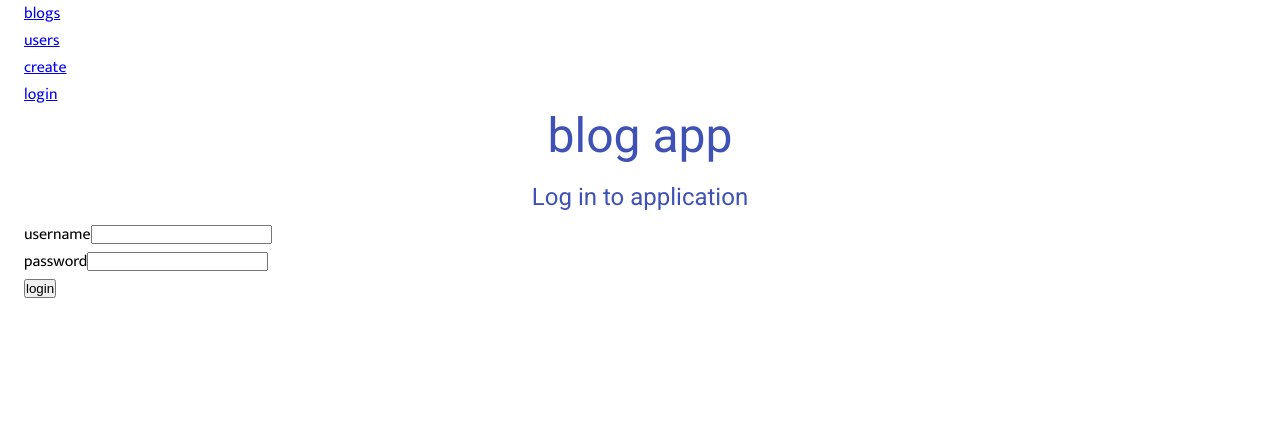
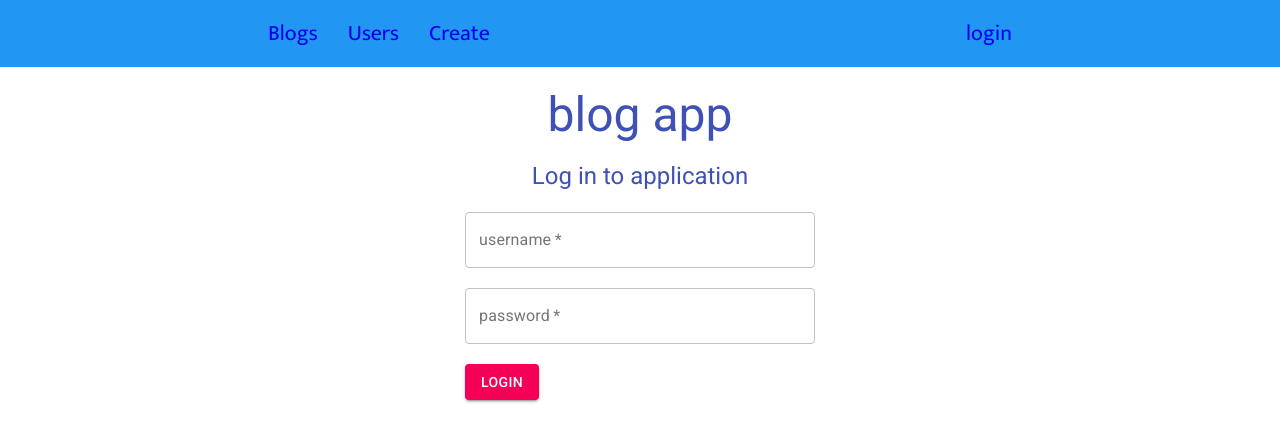
Before and after one commit to datoxx/fullstackopen, a React (Create React App) app in the folder part5/bloglist-frontend/: page /login in a window 1280 px wide. Shown: the top 442 px of the page. Built offline with nearby package versions, Linux system fonts and the light colour scheme; no server answers; a web font is replaced by a local one.

Commit message:
add css with materual ui

```diff
--- a/part5/bloglist-frontend/src/App.js
+++ b/part5/bloglist-frontend/src/App.js
@@ -15,7 +15,7 @@ import BlogForm  from './components/BlogForm'
 import Notification from './components/Notification'
 import blogService from './services/blogs'
 
-import { Container, Typography } from '@material-ui/core'
+import { Typography } from '@material-ui/core'
 
 
 const App = () => {
@@ -40,7 +40,7 @@ const App = () => {
 
 
   return (
-    <Container>
+    <div>
       <div>
         <Navigation />
         <Typography
@@ -54,7 +54,6 @@ const App = () => {
         </Typography>
         <Notification  />
       </div>
-
       <Routes>
         <Route path='/' element={<Blogs />} />
         <Route path='/login' element={ <LoginForm  />} />
@@ -63,7 +62,7 @@ const App = () => {
         <Route path='/users/:id' element={ <User />}/>
         <Route path='/users' element={user ? <Users /> : <Navigate replace to='/login' />} />
       </Routes>
-    </Container>
+    </div>
   )
 }
 
--- a/part5/bloglist-frontend/src/components/Blog.js
+++ b/part5/bloglist-frontend/src/components/Blog.js
@@ -3,7 +3,7 @@ import { useSelector, useDispatch } from 'react-redux'
 import { updateBlog, removeBlog } from '../reducers/blogsReducer'
 import { useParams, useNavigate } from "react-router-dom"
 
-import {Button, Typography, Card, CardHeader, CardContent,  makeStyles, IconButton} from '@material-ui/core'
+import {Container, Button, Typography, Card, CardHeader, CardContent,  makeStyles, IconButton} from '@material-ui/core'
 import TextField from '@material-ui/core/TextField'
 import Grid from '@material-ui/core/Grid'
 import Paper from '@material-ui/core/Paper'
@@ -85,7 +85,7 @@ const Blog = () => {
   }
 
   return(
-    <div>
+    <Container>
       <Card elevation={3}>
         <CardHeader
           title={blog.title}
@@ -132,7 +132,7 @@ const Blog = () => {
         </Grid>
       </form>
 
-    </div>
+    </Container>
   )
 
 }
--- a/part5/bloglist-frontend/src/components/BlogForm.js
+++ b/part5/bloglist-frontend/src/components/BlogForm.js
@@ -4,8 +4,9 @@ import { createBlog } from '../reducers/blogsReducer'
 import { sendNotification } from '../reducers/notificationReducer'
 import { useNavigate } from "react-router-dom"
 
-import { Typography, Button, makeStyles  } from '@material-ui/core'
+import { Container, Typography, Button, makeStyles  } from '@material-ui/core'
 import TextField from '@material-ui/core/TextField'
+
 
 const useStyles = makeStyles({
   filed: {
@@ -53,7 +54,7 @@ const BlogForm = () => {
 
 
   return (
-    <div>
+    <Container>
       < Typography
         variant='h5'
         component='h2'
@@ -99,7 +100,7 @@ const BlogForm = () => {
            create
         </Button>
       </form>
-    </div>
+    </Container>
   );
 }
 
--- a/part5/bloglist-frontend/src/components/Blogs.js
+++ b/part5/bloglist-frontend/src/components/Blogs.js
@@ -1,7 +1,7 @@
 import { useSelector} from 'react-redux'
 import { Link } from 'react-router-dom'
 
-import { Typography, makeStyles } from '@material-ui/core'
+import {Container, Typography, makeStyles } from '@material-ui/core'
 import Grid from '@material-ui/core/Grid'
 import Paper from '@material-ui/core/Paper'
 
@@ -25,7 +25,7 @@ const Blogs = () => {
   const classes = useStyles()
 
   return (
-    <div>
+    <Container>
       < Typography
         variant='h5'
         component='h2'
@@ -50,7 +50,7 @@ const Blogs = () => {
             </Grid>
           ))}
       </Grid>
-    </div>
+    </Container>
   );
 }
 
--- a/part5/bloglist-frontend/src/components/LoginForm.js
+++ b/part5/bloglist-frontend/src/components/LoginForm.js
@@ -9,10 +9,23 @@ import blogService from '../services/blogs'
 
 import { useNavigate } from 'react-router-dom'
 
-import { Typography } from '@material-ui/core'
+import { Typography, Button, makeStyles, TextField, Grid } from '@material-ui/core'
+
+
+const useStyles = makeStyles({
+  filed: {
+    marginTop: 20,
+    marginBottom: 20,
+    display: 'block',
+  },
+  form: {
+    minWidth: 350
+  }
+})
 
 const LoginForm = () => {
 
+  const classes = useStyles()
   const navigate = useNavigate()
   const dispatch = useDispatch()
 
@@ -39,9 +52,10 @@ const LoginForm = () => {
     }
   }
 
-  const loginForm = () => (
-    <form onSubmit={handleLogin}>
-      <div>
+
+  return (
+    <Grid container justify='center' alignItems='center' direction='column'  >
+      <form onSubmit={handleLogin}  className={classes.form}>
         < Typography
           variant='h5'
           component='h2'
@@ -51,22 +65,33 @@ const LoginForm = () => {
         >
         Log in to application
         </ Typography>
-
-            username
-        <input {...username.inputField} />
-      </div>
-      <div>
-            password
-        <input {...password.inputField} />
-      </div>
-      <button type='submit'>login</button>
-    </form>
-  )
-
-  return (
-    <div>
-      {loginForm()}
-    </div>
+        <TextField
+          className={classes.filed}
+          {...username.inputField}
+          label='username'
+          color="secondary"
+          variant="outlined"
+          fullWidth
+          required
+        />
+        <TextField
+          className={classes.filed}
+          {...password.inputField}
+          label='password'
+          color="secondary"
+          variant="outlined"
+          fullWidth
+          required
+        />
+        <Button
+          type="submit"
+          color='secondary'
+          variant="contained"
+        >
+           login
+        </Button>
+      </form>
+    </Grid>
   );
 }
 
--- a/part5/bloglist-frontend/src/components/Navigation.js
+++ b/part5/bloglist-frontend/src/components/Navigation.js
@@ -1,9 +1,56 @@
 import { useDispatch, useSelector } from 'react-redux'
 import { clearUser } from '../reducers/userReducer';
 import { Link } from "react-router-dom";
+import { makeStyles } from "@material-ui/styles";
+
+const useStyles = makeStyles({
+  wrap: {
+    display: 'flex',
+    flexDirection: 'row',
+    alignItems: 'center',
+    justifyContent: 'space-around',
+    marginBottom: 20,
+    backgroundColor:'#2196f3'
+  },
+  pageLink: {
+    display: 'flex',
+    flexDirection: 'row',
+    width: '15%',
+    alignItems: 'center',
+    justifyContent: 'space-around'
+  },
+  text: {
+    textDecoration: 'none',
+    "&:hover": {
+      backgroundColor: '#f50057',
+      fontWeight: 500,
+      color: '#6d1b7b'
+    },
+    padding: 15,
+    color: 'secondary',
+    fontSize: 22
+  },
+  name: {
+    color: '#41257b',
+    fontWeight: 500,
+    fontSize: 20,
+    margin: 15
+  },
+  btn: {
+    backgroundColor: '#007bb2',
+    "&:hover": {
+      cursor: 'pointer',
+      backgroundColor: '#df487f',
+      color: '#6d1b7b'
+    },
+    padding: 8,
+    fontSize: 15
+  }
+})
 
 const Navigation = () => {
 
+  const classes = useStyles()
   const dispatch = useDispatch()
   const {user} = useSelector(state => state)
 
@@ -13,13 +60,17 @@ const Navigation = () => {
   }
 
   return (
-    <div>
-      <Link to='/'>blogs</Link> <br />
-      <Link to='/users'>users</Link> <br />
-      <Link to='/create'>create</Link> <br />
-      {user
-        ? <><em>{user.name} logged-in</em> <button onClick={logOut}>logout</button></>
-        : <Link to='/login'>login</Link>}
+    <div className={classes.wrap}>
+      <div className={classes.pageLink}>
+        <Link className={classes.text} to='/'>Blogs</Link>
+        <Link className={classes.text} to='/users'>Users</Link>
+        <Link className={classes.text} to='/create'>Create</Link>
+      </div>
+      <div>
+        {user
+          ? <><em className={classes.name}>{user.name} logged-in</em> <button className={classes.btn} onClick={logOut}>logout</button></>
+          : <Link className={classes.text} to='/login'>login</Link>}
+      </div>
     </div>
   );
 }
--- a/part5/bloglist-frontend/src/components/User.js
+++ b/part5/bloglist-frontend/src/components/User.js
@@ -1,25 +1,49 @@
 import {  useSelector } from 'react-redux'
 import { Link, useParams } from "react-router-dom"
+import { Container, makeStyles } from '@material-ui/core'
+import Grid from '@material-ui/core/Grid'
+import Paper from '@material-ui/core/Paper'
+
+const useStyles = makeStyles({
+  blogList: {
+    textDecoration: 'none',
+    fontSize: 25,
+    marginTop: 20,
+  },
+  blog: {
+    padding: 15,
+    '&:hover': {
+      color: 'violet'
+    }
+  }
+})
 
 const User = () => {
 
   const {id} = useParams()
   const user  = useSelector(state => state.users.find(user => user.id === id ))
+  const classes = useStyles()
 
   if (!user) {
     return null
   }
 
   return (
-    <div>
+    <Container>
       <h2> { user.name } </h2>
       <h3>added blogs</h3>
-      <ul>
+      <Grid container spacing={5}>
         {user.blogs.map(blog => (
-          <li  key={blog.id}><Link to={`/blogs/${blog.id}`}>{blog.title}</Link></li>
+          <Grid item xs={12}  md ={12} className={classes.blogList} key={blog.id}>
+            <Link  className={classes.blogList} to={`/blogs/${blog.id}`}>
+              <Paper className={classes.blog} >
+                {blog.title}
+              </Paper>
+            </Link>
+          </Grid>
         ))}
-      </ul>
-    </div>
+      </Grid>
+    </Container>
   );
 }
 
--- a/part5/bloglist-frontend/src/components/Users.js
+++ b/part5/bloglist-frontend/src/components/Users.js
@@ -1,15 +1,31 @@
 import { useSelector } from 'react-redux'
 import { Link } from 'react-router-dom';
 
-import { Typography } from '@material-ui/core'
+import { Container, Typography,  makeStyles  } from '@material-ui/core'
+import Grid from '@material-ui/core/Grid'
+import Paper from '@material-ui/core/Paper'
+
+const useStyles = makeStyles({
+  usersList: {
+    textDecoration: 'none',
+    fontSize: 25,
+    marginTop: 20,
+  },
+  user: {
+    padding: 15,
+    '&:hover': {
+      color: 'violet'
+    }
+  }
+})
 
 const Users = () => {
 
   const { users } = useSelector(state => state)
-
+  const classes = useStyles()
 
   return (
-    <div>
+    <Container>
       < Typography
         variant='h5'
         component='h2'
@@ -19,26 +35,18 @@ const Users = () => {
       >
         Users
       </ Typography>
-
-      <table>
-        <tbody>
-          <tr>
-            <td></td>
-            <td>
-              <strong>blogs created</strong>
-            </td>
-          </tr>
-          {users.map(user => (
-            <tr key={user.username}>
-              <td>
-                <Link to={`/users/${user.id}`}>{user.username}</Link>
-              </td>
-              <td > {user.blogs.length} </td>
-            </tr>
-          ))}
-        </tbody>
-      </table>
-    </div>
+      <Grid container spacing={5}>
+        {users.map(user => (
+          <Grid item xs={12}  md ={6} className={classes.usersList}  key={user.username} >
+            <Link to={`/users/${user.id}`} className={classes.usersList}>
+              <Paper className={classes.user}>
+                {user.username}: {user.blogs.length}
+              </Paper>
+            </Link>
+          </Grid>
+        ))}
+      </Grid>
+    </Container>
   );
 }
 
--- a/part5/bloglist-frontend/src/index.css
+++ b/part5/bloglist-frontend/src/index.css
@@ -2,7 +2,7 @@
 
 body {
     font-family: Mukta, Arial, Helvetica, sans-serif;
-    font-weight: 500;
+    font-weight: 400;
 }
 
 * {
```
